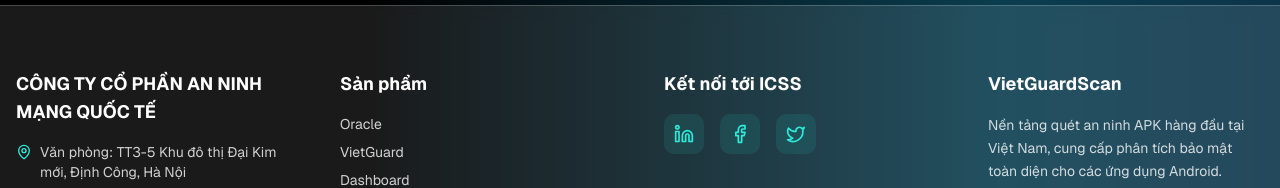
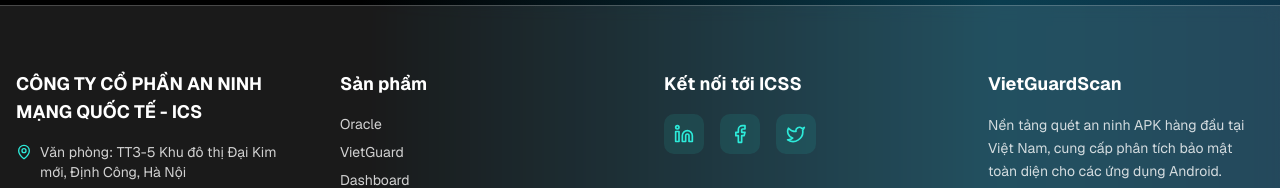
Before and after one commit to trandinhnamuet/vietguard-ics-frontend, a Next.js app: page / in a window 1280 px wide. Shown: the part 2054-2242 px from the top of the page. Built offline with nearby package versions, Linux system fonts and the light colour scheme.

Commit message:
update ICSS

```diff
--- a/components/footer.tsx
+++ b/components/footer.tsx
@@ -12,7 +12,11 @@ export function Footer() {
         <div className="grid md:grid-cols-4 gap-12 mb-12">
           {/* Company Info */}
           <div>
-            <h3 className="font-bold text-lg mb-4 text-white">{t("footer.company")}</h3>
+            <a href="https://icss.com.vn" target="_blank" rel="noopener noreferrer">
+              <h3 className="font-bold text-lg mb-4 text-white hover:text-primary transition-colors cursor-pointer">
+                {t("footer.company")}
+              </h3>
+            </a>
             <div className="space-y-3 text-sm text-white/80">
               <p className="flex gap-2">
                 <MapPin className="w-4 h-4 flex-shrink-0 text-primary mt-0.5" />
--- a/components/language-provider.tsx
+++ b/components/language-provider.tsx
@@ -77,7 +77,7 @@ const translations = {
     "about.team": "Đội ngũ của chúng tôi",
     "about.teamText":
       "Đội ngũ của chúng tôi bao gồm các chuyên gia bảo mật, nhà phát triển và nhà nghiên cứu có kinh nghiệm, cam kết làm cho bảo mật Android dễ tiếp cận và toàn diện cho mọi người.",
-    "footer.company": "CÔNG TY CỔ PHẦN AN NINH MẠNG QUỐC TẾ",
+    "footer.company": "CÔNG TY CỔ PHẦN AN NINH MẠNG QUỐC TẾ - ICS",
     "footer.office": "Văn phòng: TT3-5 Khu đô thị Đại Kim mới, Định Công, Hà Nội",
     "footer.phone": "Điện thoại: 0931.487.231",
     "footer.hotline": "Hotline: 0707.806.860",
@@ -152,7 +152,7 @@ const translations = {
     "about.team": "Our Team",
     "about.teamText":
       "Our team consists of experienced security professionals, developers, and researchers dedicated to making Android security accessible and comprehensive for everyone.",
-    "footer.company": "INTERNATIONAL CYBERSECURITY COMPANY",
+    "footer.company": "INTERNATIONAL CYBERSECURITY COMPANY - ICS",
     "footer.office": "Office: TT3-5 Dai Kim New Urban Area, Dinh Cong, Hanoi",
     "footer.phone": "Phone: 0931.487.231",
     "footer.hotline": "Hotline: 0707.806.860",
```
